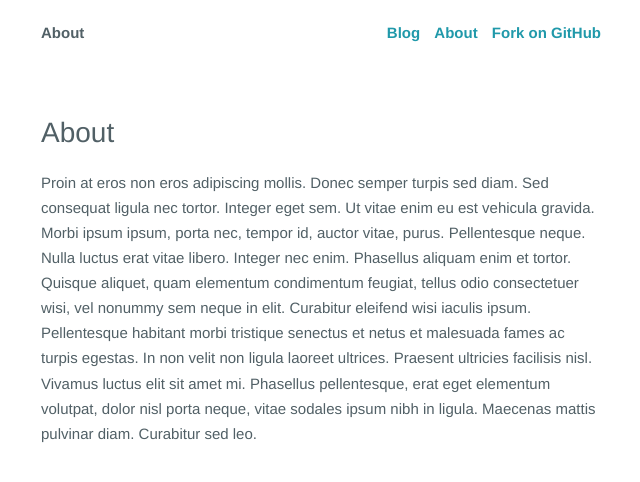
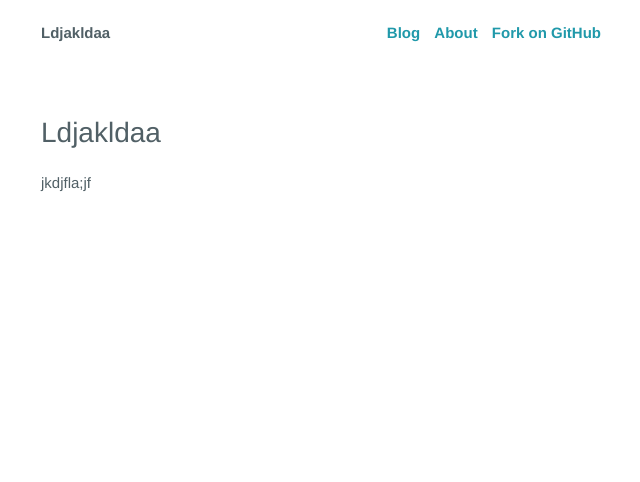
Before and after one commit to vencax/vencax.github.io, a Jekyll site: the page built from _posts/static/0100-01-01-about.md, in a window 1280 px wide. Shown: the top 482 px of the page, without its empty margins (319-959 px from the left). Built offline with Jekyll 4.4.1, drawn with Linux system fonts in a browser that asks for light colours; Markdown is read by kramdown in place of the engine named in the settings.

Commit message:
Updated 0100-01-01-about.md

```diff
--- a/_posts/static/0100-01-01-about.md
+++ b/_posts/static/0100-01-01-about.md
@@ -1,7 +1,8 @@
 ---
+layout: page
 published: true
-layout: page
 permalink: about/
+title: Ldjakldaa
 ---
 
-Proin at eros non eros adipiscing mollis. Donec semper turpis sed diam. Sed consequat ligula nec tortor. Integer eget sem. Ut vitae enim eu est vehicula gravida. Morbi ipsum ipsum, porta nec, tempor id, auctor vitae, purus. Pellentesque neque. Nulla luctus erat vitae libero. Integer nec enim. Phasellus aliquam enim et tortor. Quisque aliquet, quam elementum condimentum feugiat, tellus odio consectetuer wisi, vel nonummy sem neque in elit. Curabitur eleifend wisi iaculis ipsum. Pellentesque habitant morbi tristique senectus et netus et malesuada fames ac turpis egestas. In non velit non ligula laoreet ultrices. Praesent ultricies facilisis nisl. Vivamus luctus elit sit amet mi. Phasellus pellentesque, erat eget elementum volutpat, dolor nisl porta neque, vitae sodales ipsum nibh in ligula. Maecenas mattis pulvinar diam. Curabitur sed leo.
+jkdjfla;jf
```
